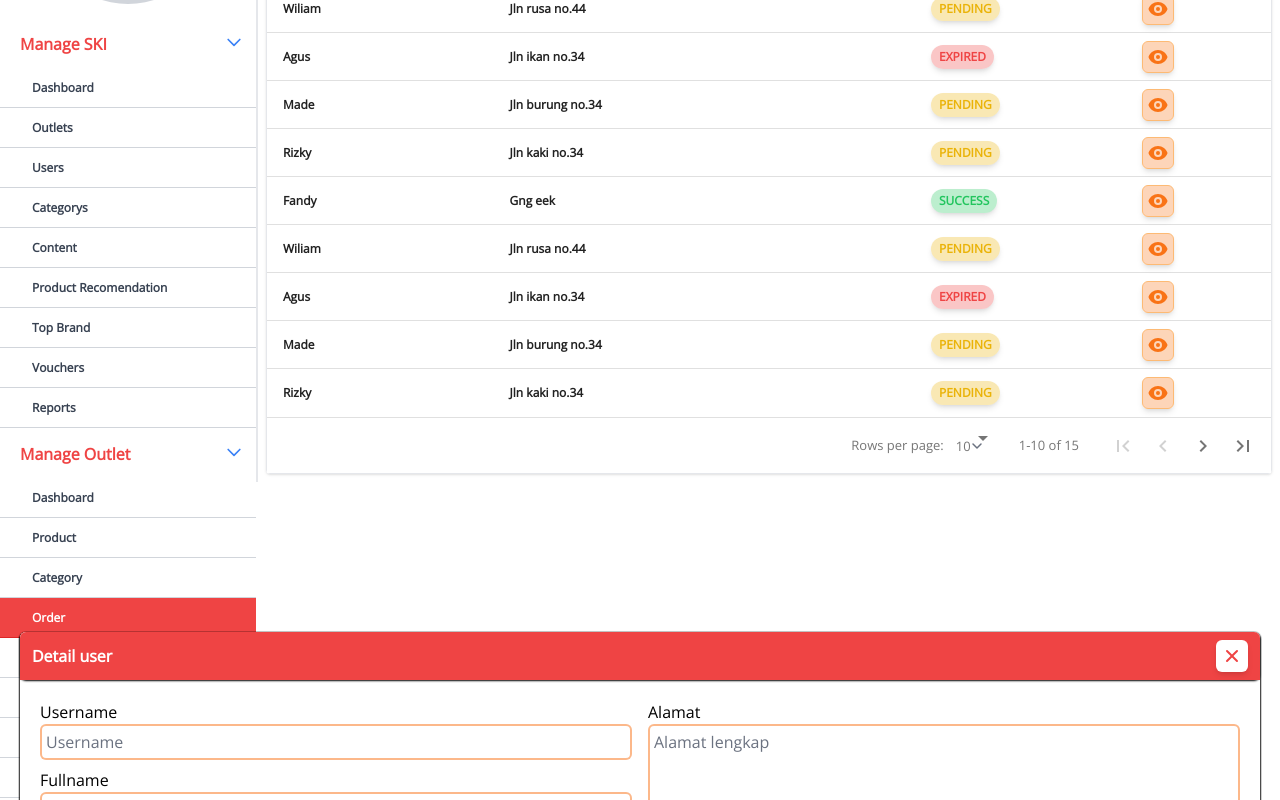
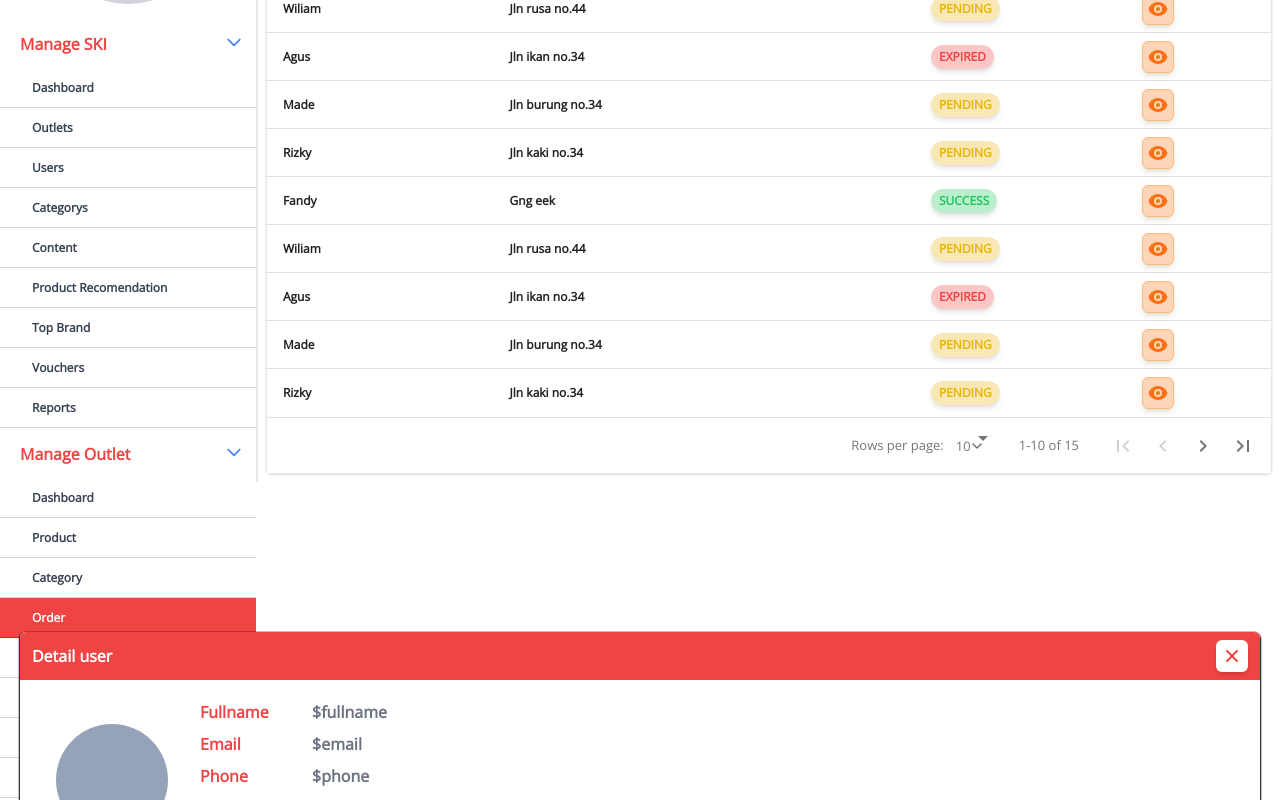
Before and after one commit to rizkymakruf/SKI-Dashboard, a Next.js app: page /dashboard/order in a window 1280 px wide. Shown: the part 188-988 px from the top of the page. Built offline with nearby package versions, Linux system fonts and the light colour scheme; a small style sheet from the web is missing; what @tailwindcss/custom-forms would draw is missing.

Commit message:
initial commit

```diff
--- /dev/null
+++ b/components/card/DetailUser.js
@@ -0,0 +1,45 @@
+const DetailUser = (props) => {
+  // const { modal } = props.globalCtx;
+  // const { setModal } = props.globalAct;
+  return (
+    <>
+      <div className="w-full flex items-center p-5">
+        <div className="w-36 h-full flex-col flex items-center">
+          <div className="w-28 h-28 rounded-full bg-slate-400"></div>
+          <p>$username</p>
+        </div>
+        <div className="w-28 space-y-2 ml-4">
+          {/* <p className="text-md font-semibold text-red-500">Username</p> */}
+          <p className="text-md font-semibold text-red-500">Fullname</p>
+          <p className="text-md font-semibold text-red-500">Email</p>
+          <p className="text-md font-semibold text-red-500">Phone</p>
+          <p className="text-md font-semibold text-red-500">Address</p>
+          <p className="text-md font-semibold text-red-500">Outlet</p>
+          <p className="text-md font-semibold text-red-500">Active</p>
+        </div>
+        <div className="space-y-2">
+          {/* <p className="text-md font-semibold text-gray-500">$username</p> */}
+          <p className="text-md font-semibold text-gray-500">$fullname</p>
+          <p className="text-md font-semibold text-gray-500">$email</p>
+          <p className="text-md font-semibold text-gray-500">$phone</p>
+          <p className="text-md font-semibold text-gray-500">$address</p>
+          <p className="text-md font-semibold text-gray-500">$outlet</p>
+          <label className="switch">
+            <input
+              type="checkbox"
+              // value={moreDay}
+              // onClick={() => {
+              //   setMoreDay(!moreDay);
+              //   setInputValue({ ...inputValue, sampai: "" });
+              // }}
+              // onChange={(e) => setMoreDay(e.target.checked)}
+            />
+            <span className="slider round"></span>
+          </label>
+        </div>
+      </div>
+    </>
+  );
+};
+
+export default DetailUser;
--- a/components/modal/UserDetail.js
+++ b/components/modal/UserDetail.js
@@ -1,5 +1,6 @@
 import { useContext } from "react";
 import { GlobalContext } from "context/global";
+import DetailUser from "components/card/DetailUser";
 
 const UserDetailModal = () => {
   const { globalAct, globalCtx } = useContext(GlobalContext);
@@ -28,6 +29,7 @@ const UserDetailModal = () => {
           </svg>
         </button>
       </div>
+      <DetailUser />
     </div>
   );
 };
```
